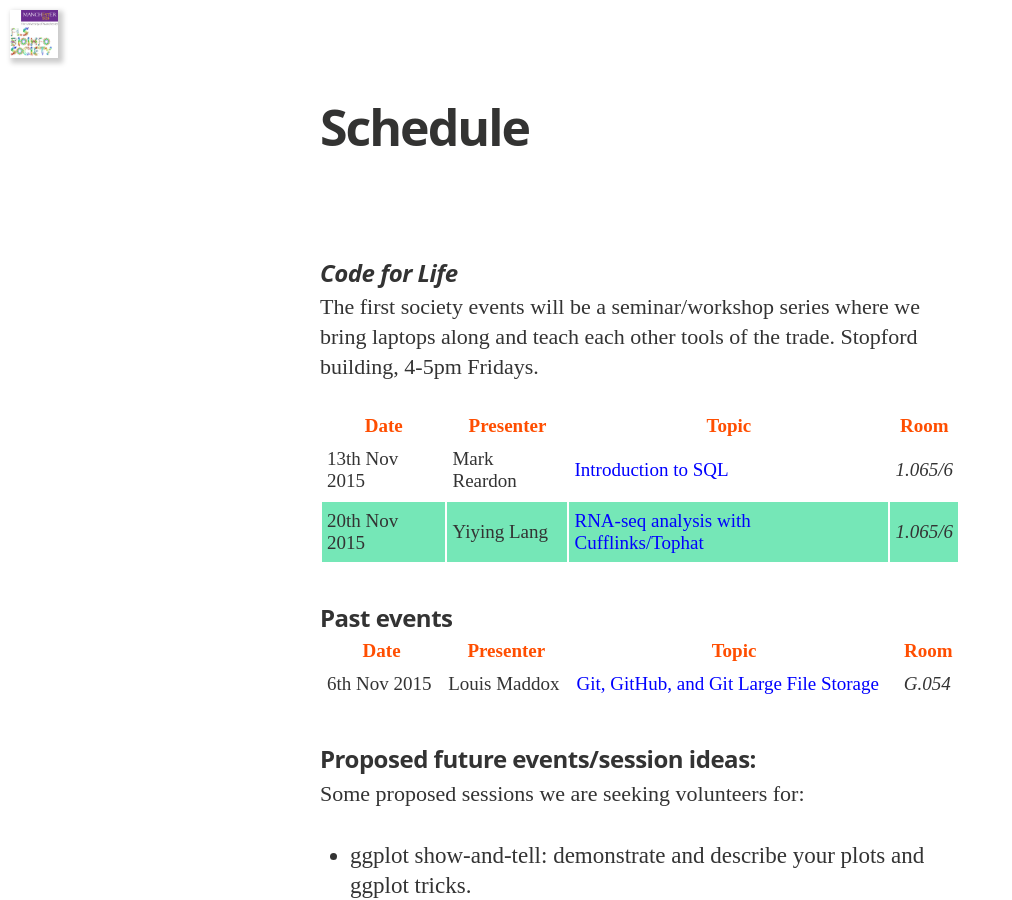
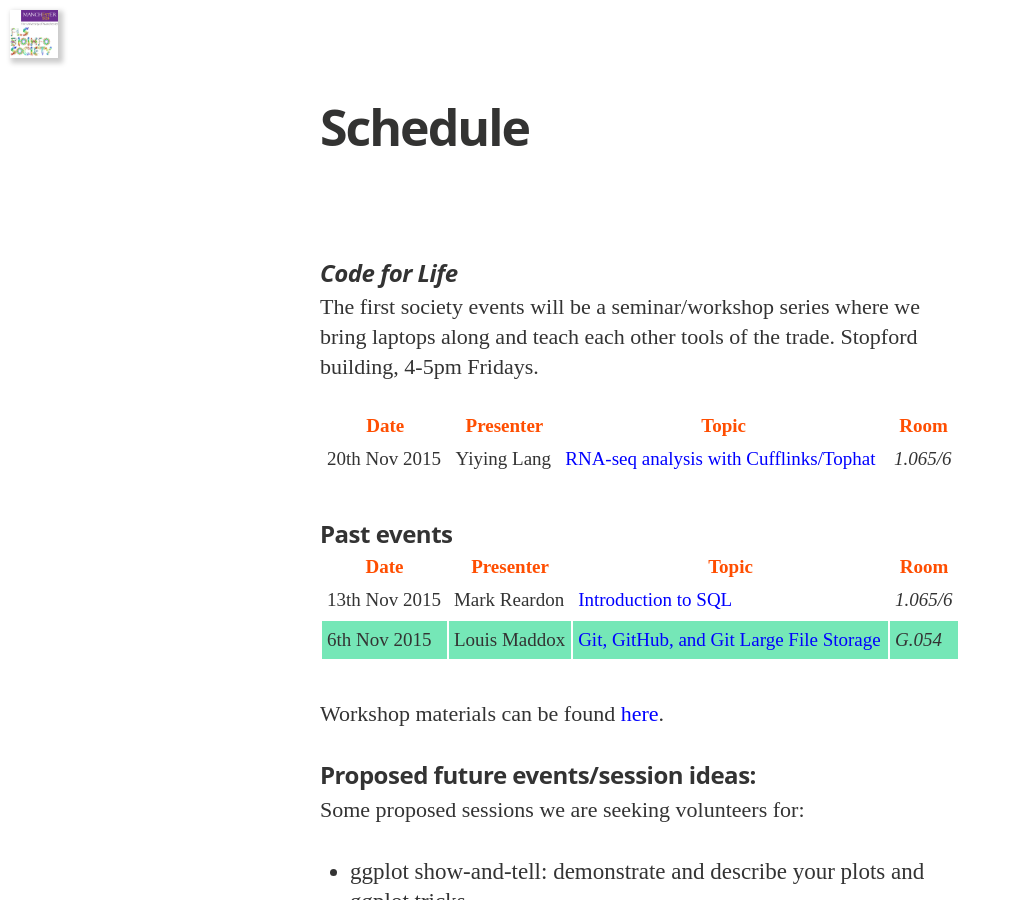
Before and after one commit to UoMBioinfoSoc/UoMBioinfoSoc.github.io, a Jekyll site: the page built from schedule.md, in a window 1280 px wide and 900 px high. Shown: the whole window, without its empty margins (0-1012 px from the left). Built offline with Jekyll 4.4.1, drawn with Linux system fonts in a browser that asks for light colours; nearby versions of some CDN libraries; some web fonts are replaced; Markdown is read by kramdown in place of the engine named in the settings.

Commit message:
Added documents listing to site

```diff
--- a/index.html
+++ b/index.html
@@ -25,11 +25,13 @@
       {% endfor %}
       <a class="page-perma" href="/about/">About</a>
       &nbsp;&nbsp;·&nbsp;&nbsp;
+      <a class="page-perma" href="/contact/">Contact</a>
+      &nbsp;&nbsp;·&nbsp;&nbsp;
       <a class="page-perma" href="/join/">Join</a>
       &nbsp;&nbsp;·&nbsp;&nbsp;
-      <a class="page-perma" href="/contact/">Contact</a>
+      <a class="page-perma" href="/schedule/">Schedule</a>
       &nbsp;&nbsp;·&nbsp;&nbsp;
-      <a class="page-perma" href="/schedule/">Schedule</a>
+      <a class="page-perma" href="/docs/">Slides</a>
     </div>
 </header>
 
--- a/schedule.md
+++ b/schedule.md
@@ -18,7 +17,10 @@
 
 |Date | Presenter | Topic | Room |
 |----- | -------|--------|------|
+|13th Nov 2015 | Mark Reardon | [Introduction to SQL](https://www.facebook.com/events/158390151182869/)|_1.065/6_|
 |6th Nov 2015 | Louis Maddox | [Git, GitHub, and Git Large File Storage](https://www.facebook.com/events/857217957729738/)|_G.054_|
+
+Workshop materials can be found [here](../docs).
 
 ### Proposed future events/session ideas:
 
```
Also changed, not shown: other parts of schedule.md (+0 -1 lines), docs/doc_list.md (added, +16 -0 lines).
